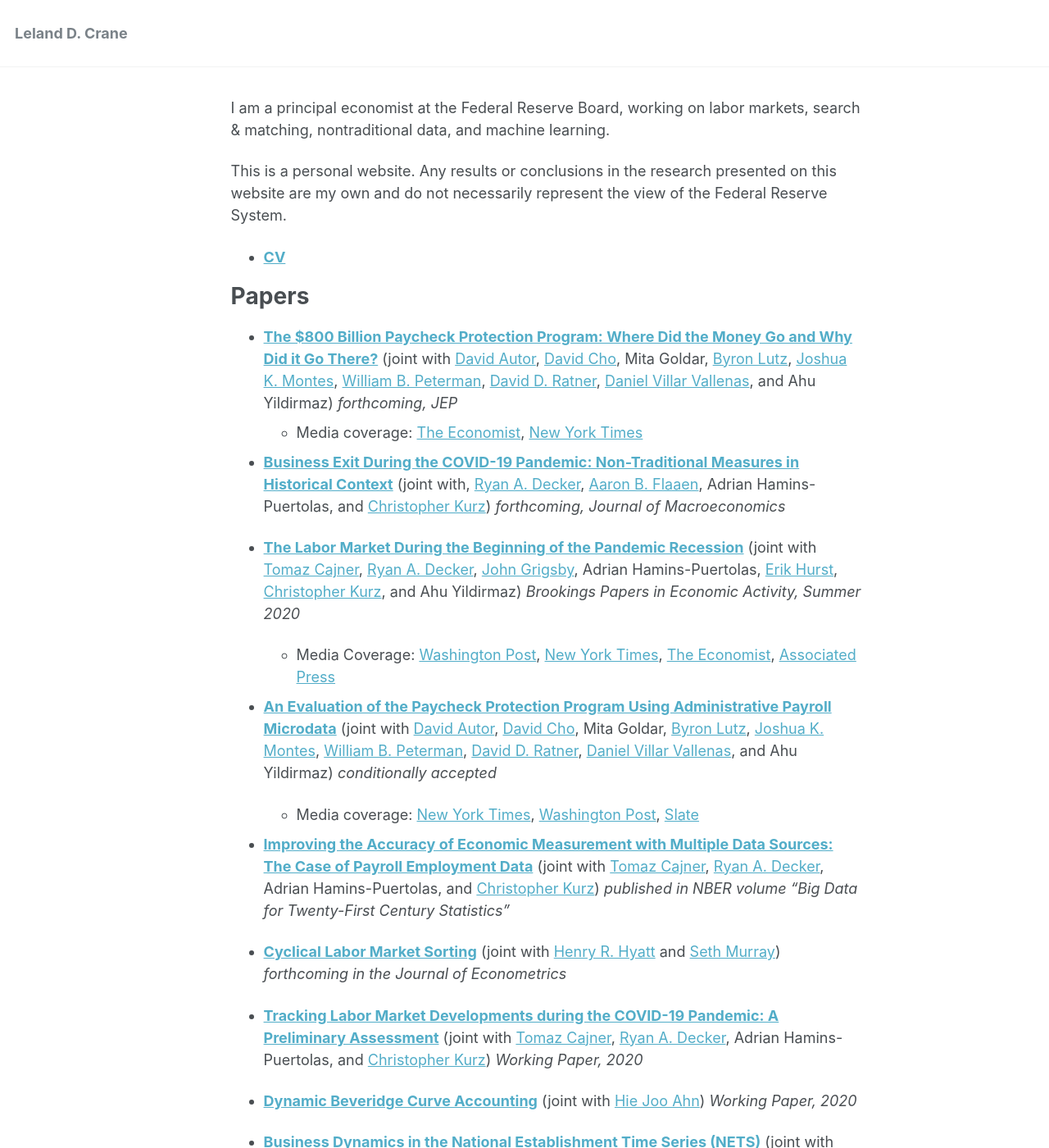
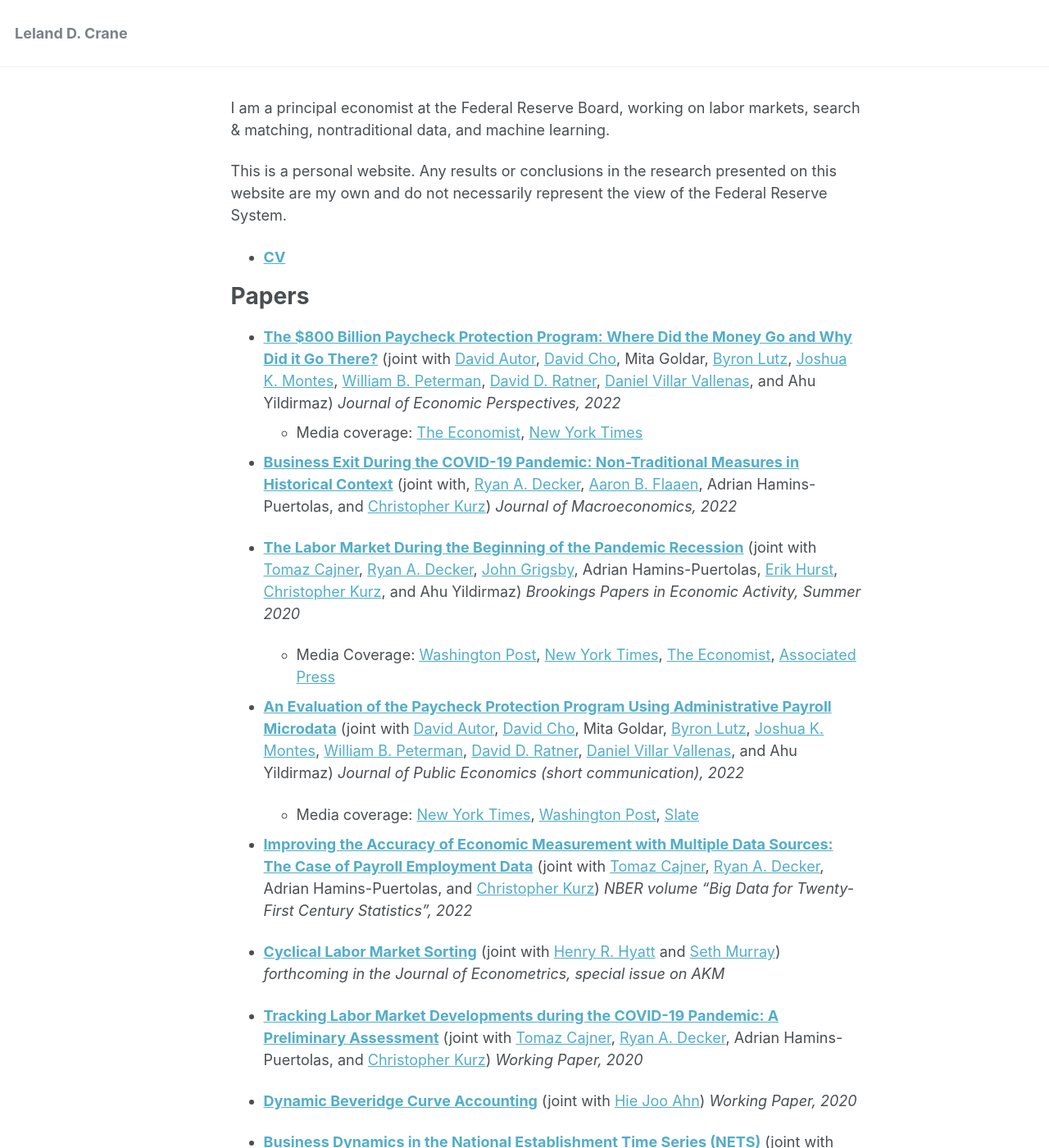
Before and after one commit to ldcrane/ldcrane.github.io, a Jekyll site: the page built from _pages/about.md, in a window 1280 px wide and 1400 px high. Shown: the whole window at 82% size. Built offline with Jekyll 4.4.1, drawn with Linux system fonts in a browser that asks for light colours.

Commit message:
Update about.md

```diff
--- a/_pages/about.md
+++ b/_pages/about.md
@@ -24,23 +24,23 @@
 Papers
 ======
 
-- [**The $800 Billion Paycheck Protection Program: Where Did the Money Go and Why Did it Go There?**](https://www.nber.org/papers/w29669) (joint with [David Autor](https://economics.mit.edu/faculty/dautor), [David Cho](https://www.david-cho.com/), Mita Goldar, [Byron Lutz](https://sites.google.com/view/byron-lutz/home), [Joshua K. Montes](https://sites.google.com/site/joshuamontes/), [William B. Peterman](http://williampeterman.com/), [David D. Ratner](https://sites.google.com/site/ddratner/), [Daniel Villar Vallenas](https://www.federalreserve.gov/econres/daniel-villar-vallenas.htm), and Ahu Yildirmaz) *forthcoming, JEP*
+- [**The $800 Billion Paycheck Protection Program: Where Did the Money Go and Why Did it Go There?**](https://www.nber.org/papers/w29669) (joint with [David Autor](https://economics.mit.edu/faculty/dautor), [David Cho](https://www.david-cho.com/), Mita Goldar, [Byron Lutz](https://sites.google.com/view/byron-lutz/home), [Joshua K. Montes](https://sites.google.com/site/joshuamontes/), [William B. Peterman](http://williampeterman.com/), [David D. Ratner](https://sites.google.com/site/ddratner/), [Daniel Villar Vallenas](https://www.federalreserve.gov/econres/daniel-villar-vallenas.htm), and Ahu Yildirmaz) *Journal of Economic Perspectives, 2022*
   - Media coverage: [The Economist](https://www.economist.com/graphic-detail/2022/01/31/americas-covid-job-saving-programme-gave-most-of-its-cash-to-the-rich), [New York Times](https://www.nytimes.com/2022/02/01/business/paycheck-protection-program-costs.html)
 
-- [**Business Exit During the COVID-19 Pandemic: Non-Traditional Measures in Historical Context**](https://www.federalreserve.gov/econres/feds/business-exit-during-the-covid-19-pandemic.htm) (joint with, [Ryan A. Decker](https://www.rdecker.net/), [Aaron B. Flaaen](https://www.aaronflaaen.com/), Adrian Hamins-Puertolas, and [Christopher Kurz](https://www.federalreserve.gov/econres/christopher-j-kurz.htm)) *forthcoming, Journal of Macroeconomics*
+- [**Business Exit During the COVID-19 Pandemic: Non-Traditional Measures in Historical Context**](https://www.federalreserve.gov/econres/feds/business-exit-during-the-covid-19-pandemic.htm) (joint with, [Ryan A. Decker](https://www.rdecker.net/), [Aaron B. Flaaen](https://www.aaronflaaen.com/), Adrian Hamins-Puertolas, and [Christopher Kurz](https://www.federalreserve.gov/econres/christopher-j-kurz.htm)) *Journal of Macroeconomics, 2022*
 
 - [**The Labor Market During the Beginning of the Pandemic Recession**](https://www.brookings.edu/wp-content/uploads/2020/06/SU20_S1_Cajner-et-al._-combined.pdf) (joint with [Tomaz Cajner](https://sites.google.com/site/cajner/), [Ryan A. Decker](https://www.rdecker.net/), [John Grigsby](https://sites.google.com/view/john-grigsby/), Adrian Hamins-Puertolas, [Erik Hurst](https://erikhurst.com/), [Christopher Kurz](https://www.federalreserve.gov/econres/christopher-j-kurz.htm), and Ahu Yildirmaz) *Brookings Papers in Economic Activity, Summer 2020*
 
   - Media Coverage: [Washington Post](https://www.washingtonpost.com/business/2020/05/08/awful-reason-wages-appeared-soar-middle-pandemic/), [New York Times](https://www.nytimes.com/2020/05/11/upshot/virus-lasting-economic-effects.html), [The Economist](https://www.economist.com/finance-and-economics/2020/05/16/why-the-pandemic-could-eventually-lower-inequality), [Associated Press](https://apnews.com/8df9ba7b96e1563c176c3485398adb99)
 
 
-- [**An Evaluation of the Paycheck Protection Program Using Administrative Payroll Microdata**](https://blueprintlabs.mit.edu/research/an-evaluation-of-the-paycheck-protection-program-using-administrative-payroll-microdata/) (joint with [David Autor](https://economics.mit.edu/faculty/dautor), [David Cho](https://www.david-cho.com/), Mita Goldar, [Byron Lutz](https://sites.google.com/view/byron-lutz/home), [Joshua K. Montes](https://sites.google.com/site/joshuamontes/), [William B. Peterman](http://williampeterman.com/), [David D. Ratner](https://sites.google.com/site/ddratner/), [Daniel Villar Vallenas](https://www.federalreserve.gov/econres/daniel-villar-vallenas.htm), and Ahu Yildirmaz) *conditionally accepted*
+- [**An Evaluation of the Paycheck Protection Program Using Administrative Payroll Microdata**](https://blueprintlabs.mit.edu/research/an-evaluation-of-the-paycheck-protection-program-using-administrative-payroll-microdata/) (joint with [David Autor](https://economics.mit.edu/faculty/dautor), [David Cho](https://www.david-cho.com/), Mita Goldar, [Byron Lutz](https://sites.google.com/view/byron-lutz/home), [Joshua K. Montes](https://sites.google.com/site/joshuamontes/), [William B. Peterman](http://williampeterman.com/), [David D. Ratner](https://sites.google.com/site/ddratner/), [Daniel Villar Vallenas](https://www.federalreserve.gov/econres/daniel-villar-vallenas.htm), and Ahu Yildirmaz) *Journal of Public Economics (short communication), 2022*
 
   - Media coverage: [New York Times](https://www.nytimes.com/2020/07/22/briefing/paycheck-protection-program-houston-chicago-your-wednesday-briefing.html), [Washington Post](https://www.washingtonpost.com/business/on-small-business/small-business-loans-saved-as-many-as-32-million-us-jobs/2020/07/22/dd92cf80-cc2c-11ea-99b0-8426e26d203b_story.html), [Slate](https://slate.com/business/2020/07/paycheck-protection-program-was-a-flop.html)
 
-- [**Improving the Accuracy of Economic Measurement with Multiple Data Sources: The Case of Payroll Employment Data**](https://www.nber.org/books-and-chapters/big-data-twenty-first-century-economic-statistics/improving-accuracy-economic-measurement-multiple-data-sources-case-payroll-employment-data)  (joint with [Tomaz Cajner](https://sites.google.com/site/cajner/), [Ryan A. Decker](https://www.rdecker.net/), Adrian Hamins-Puertolas, and [Christopher Kurz](https://www.federalreserve.gov/econres/christopher-j-kurz.htm)) *published in NBER volume "Big Data for Twenty-First Century Statistics"*
+- [**Improving the Accuracy of Economic Measurement with Multiple Data Sources: The Case of Payroll Employment Data**](https://www.nber.org/books-and-chapters/big-data-twenty-first-century-economic-statistics/improving-accuracy-economic-measurement-multiple-data-sources-case-payroll-employment-data)  (joint with [Tomaz Cajner](https://sites.google.com/site/cajner/), [Ryan A. Decker](https://www.rdecker.net/), Adrian Hamins-Puertolas, and [Christopher Kurz](https://www.federalreserve.gov/econres/christopher-j-kurz.htm)) *NBER volume "Big Data for Twenty-First Century Statistics", 2022*
 
-- [**Cyclical Labor Market Sorting**](/files/worker-sorting-2020.pdf) (joint with [Henry R. Hyatt](https://henryrhyatt.com/) and [Seth Murray](https://www.sethmurrayecon.com/)) *forthcoming in the Journal of Econometrics*
+- [**Cyclical Labor Market Sorting**](/files/worker-sorting-2020.pdf) (joint with [Henry R. Hyatt](https://henryrhyatt.com/) and [Seth Murray](https://www.sethmurrayecon.com/)) *forthcoming in the Journal of Econometrics, special issue on AKM*
 
 - [**Tracking Labor Market Developments during the COVID-19 Pandemic: A Preliminary Assessment**](https://www.federalreserve.gov/econres/feds/files/2020030pap.pdf)  (joint with [Tomaz Cajner](https://sites.google.com/site/cajner/), [Ryan A. Decker](https://www.rdecker.net/), Adrian Hamins-Puertolas, and [Christopher Kurz](https://www.federalreserve.gov/econres/christopher-j-kurz.htm)) *Working Paper, 2020*
 
```
